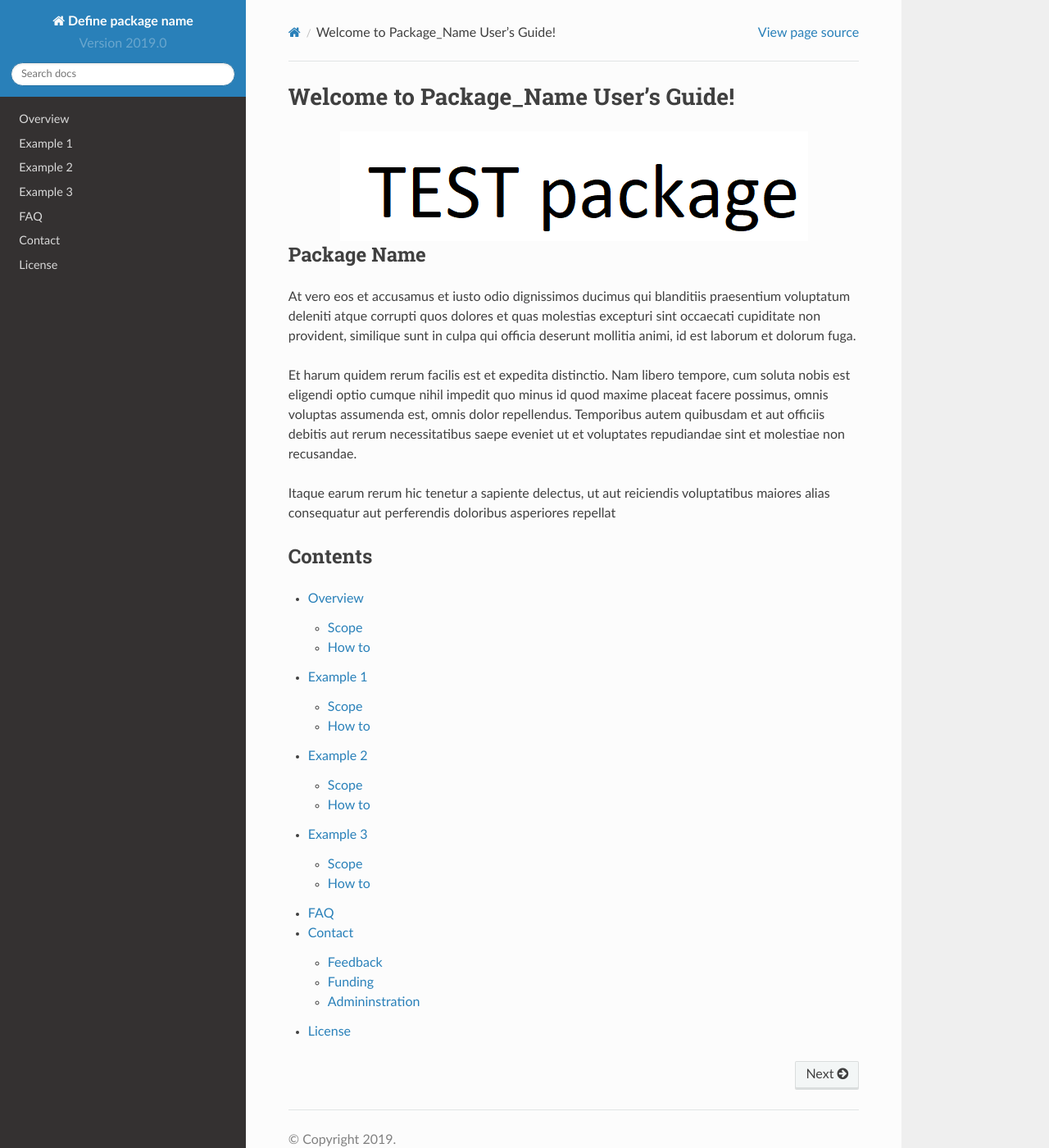
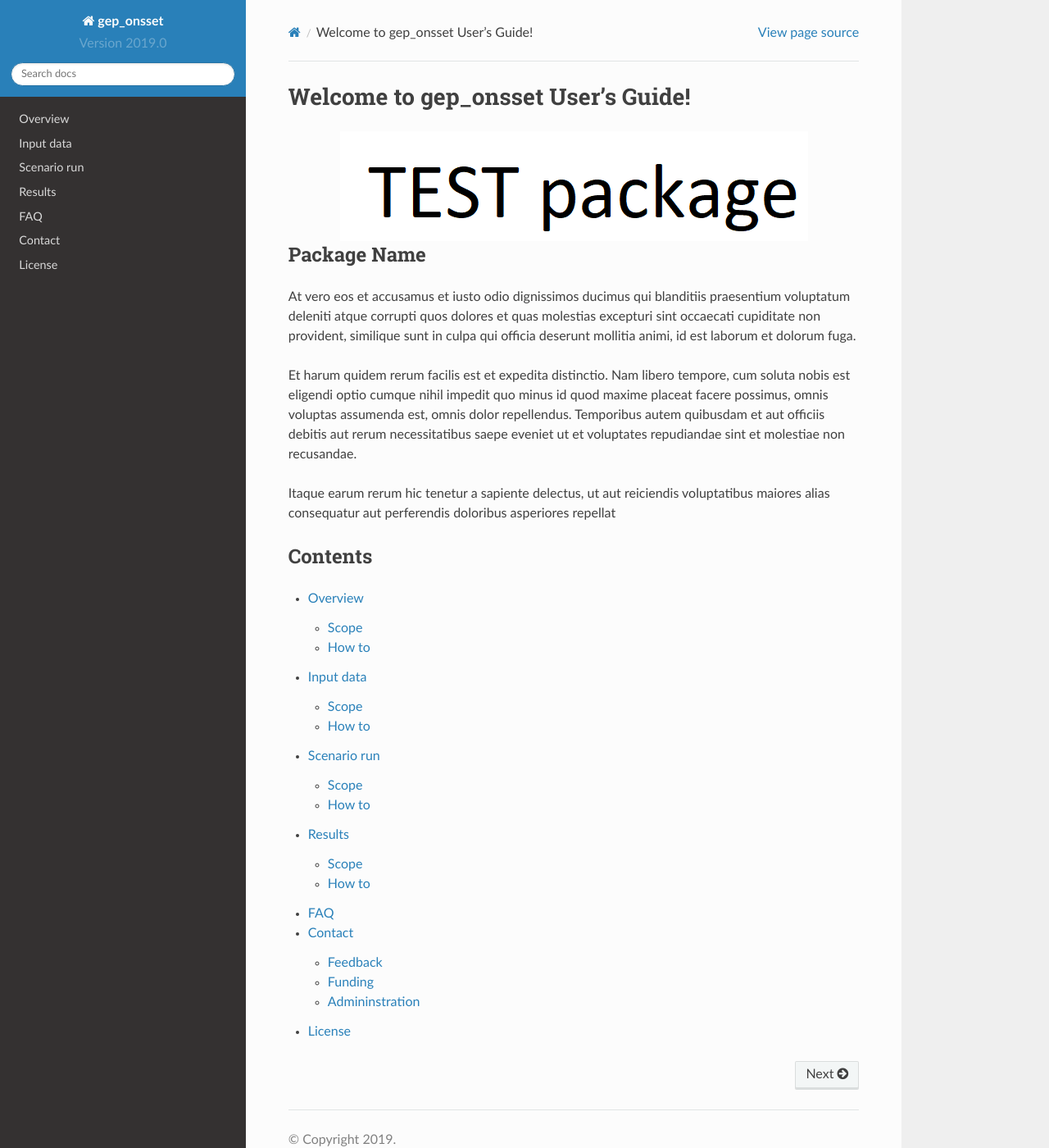
Before and after one commit to OnSSET/onsset, a Sphinx documentation site: the page built from docs/source/index.rst, in a window 1280 px wide and 1400 px high. Shown: the whole window at 82% size. Built offline with Sphinx 7.4.7 and the Read the Docs theme 2.0.0, drawn with Linux system fonts in a browser that asks for light colours.

Commit message:
connecting readthedocs for gep_onsset description
Former-commit-id: 16076263cda17237c82a70f1c27f52c2c02cf03a

```diff
--- a/docs/source/Example 1.rst
+++ b/docs/source/Input data.rst
@@ -1,4 +1,4 @@
-Example 1
+Input data
 =================================
 
 Scope
--- a/docs/source/Example 2.rst
+++ b/docs/source/Results.rst
@@ -1,4 +1,4 @@
-Example 2
+Results
 =================================
 
 Scope
--- a/docs/source/Example 3.rst
+++ b/docs/source/Scenario run.rst
@@ -1,4 +1,4 @@
-Example 3
+Scenario run
 =================================
 
 Scope
--- a/docs/source/conf.py
+++ b/docs/source/conf.py
@@ -19,9 +19,9 @@
 
 # -- Project information -----------------------------------------------------
 
-project = 'Define package name'
+project = 'gep_onsset'
 copyright = '2019'
-author = 'Define author'
+author = 'KTH dESA'
 
 # The short X.Y version
 version = 'Version 2019.0'
@@ -101,7 +101,7 @@ html_static_path = ['nstatic']
 # -- Options for HTMLHelp output ---------------------------------------------
 
 # Output file base name for HTML help builder.
-htmlhelp_basename = 'packagenamedoc'
+htmlhelp_basename = 'gep_onssetdoc'
 
 
 # -- Options for LaTeX output ------------------------------------------------
@@ -128,8 +128,8 @@ latex_elements = {
 # (source start file, target name, title,
 #  author, documentclass [howto, manual, or own class]).
 latex_documents = [
-    (master_doc, 'packagename.tex', 'package name',
-     'Define author', 'manual'),
+    (master_doc, 'gep_onsset.tex', 'gep_onsset',
+     'KTH dESA', 'manual'),
 ]
 
 
@@ -138,7 +138,7 @@ latex_documents = [
 # One entry per manual page. List of tuples
 # (source start file, name, description, authors, manual section).
 man_pages = [
-    (master_doc, 'package name',
+    (master_doc, 'gep_onsset',
      [author], 1)
 ]
 
@@ -149,7 +149,7 @@ man_pages = [
 # (source start file, target name, title, author,
 #  dir menu entry, description, category)
 texinfo_documents = [
-    (master_doc, 'package name',
-     author, 'package name', 'One line description of project.',
+    (master_doc, 'gep_onsset',
+     author, 'gep_onsset', 'Modified version of the OnSSET model for GEP',
      'Miscellaneous'),
 ]
--- a/docs/source/index.rst
+++ b/docs/source/index.rst
@@ -1,4 +1,4 @@
-Welcome to Package_Name User's Guide!
+Welcome to gep_onsset User's Guide!
 ===============================================
 
 .. figure::  images/test.png
@@ -19,9 +19,9 @@ Contents
    :maxdepth: 3
 
    Overview
-   Example 1
-   Example 2
-   Example 3
+   Input data
+   Scenario run
+   Results
    FAQ
    Contact
    License
```
